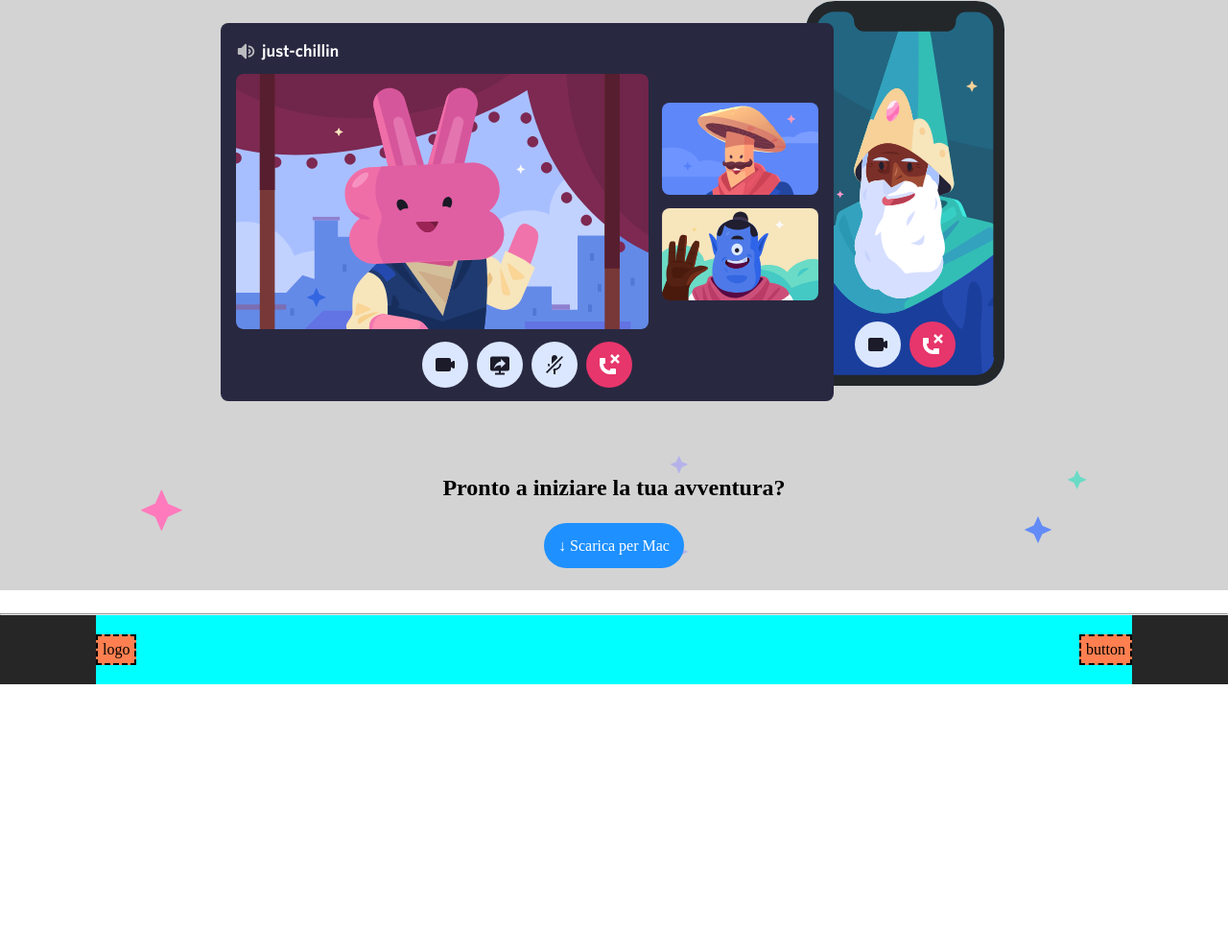
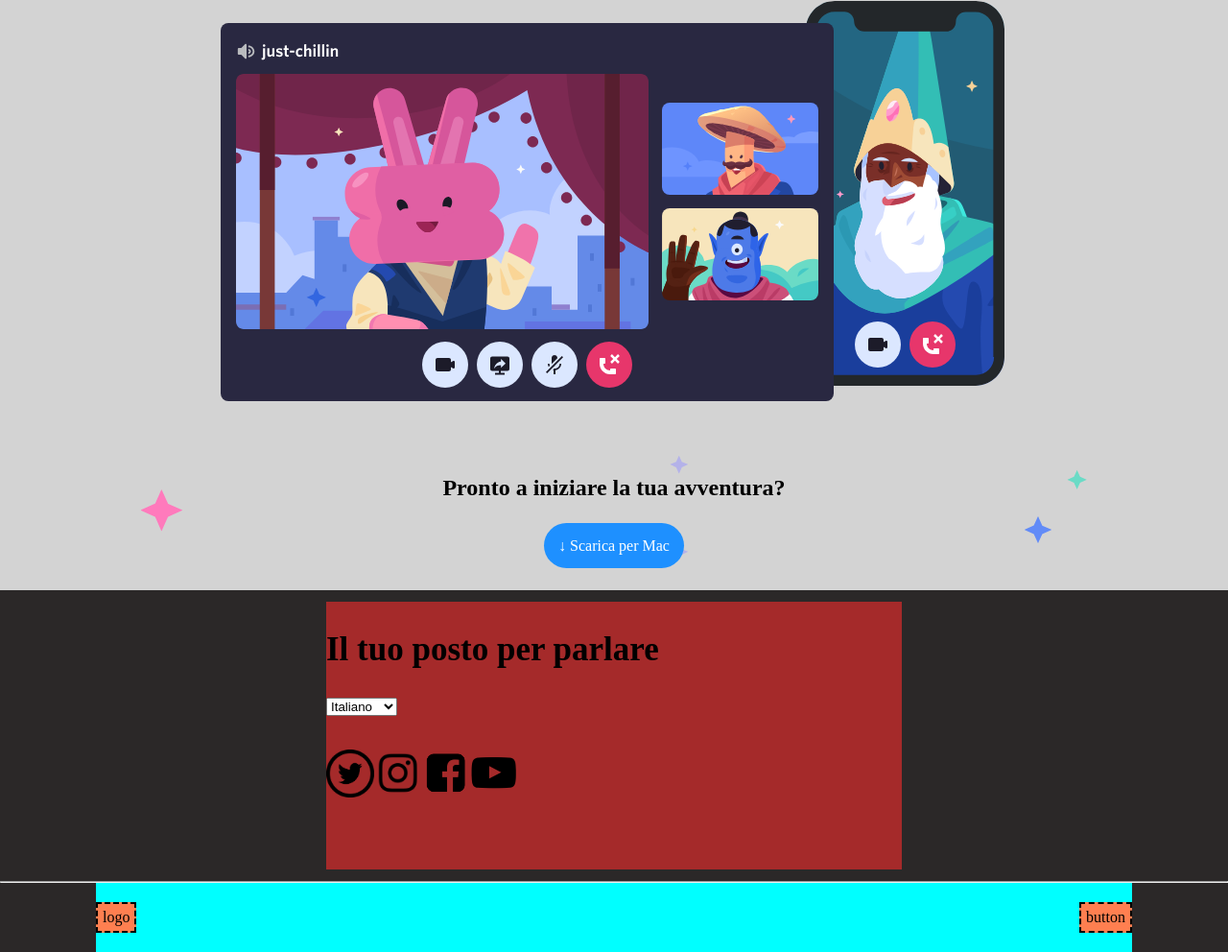
Before and after one commit to AVenturi98/htmlcss-discord, a plain HTML site: page index.html in a window 1280 px wide. Shown: the part 2170-3162 px from the top of the page at 96% size. Before the commit the page ends 2883 px from the top, so only its background shows below. Drawn offline with Linux system fonts and the light colour scheme.

Commit message:
add button logo (foot)

```diff
--- a/css/style.css
+++ b/css/style.css
@@ -51,6 +51,10 @@ a {
     padding-right: 20px;
     margin: 0 auto;
 } */
+.form {
+    border-radius: 30px;
+    padding: 15px;
+}
 
 .cta {
     background-color: white;
@@ -60,11 +64,18 @@ a {
     margin-left: auto;
     padding-left: 100px; */
 }
+
 .navbar, .container {
     margin: auto 100px;
 }
 
-/* LAYOUT 1 */
+
+h1 {
+    font-size: 35px;
+    margin: 30px auto;
+}
+
+/* SECTION 1 */
 
 #head-cont{
     margin: 50px 300px;
@@ -82,8 +93,6 @@ a {
 .cta-b {
     background-color: rgba(0, 0, 0, 0.836);
     color: white;
-    border-radius: 30px;
-    padding: 15px;
     margin-left: 10px;
 }
 
@@ -122,6 +131,9 @@ a {
 
 /* SECTION 5 */
 
+h2 {
+    margin: 20px auto;
+}
 .item-bg {
     display: flex;
     flex-wrap: wrap;
@@ -142,10 +154,16 @@ a {
     width: 100%;
 }
 
-/* SECTION 6 */
+/* FOOTER */
 
-.layout-6{
-    background-color:
+.logo-sm {
+    width: 50px;
+    height: 50px;
+
+
+}
+footer {
+    background-color: rgba(24, 21, 21, 0.918)
 }
 
 .h-td {
@@ -162,12 +180,6 @@ hr{
     color: aliceblue;
 }
 
-/* FOOTER */
-
-.footer {
-    background-color: rgb(39, 38, 38);
-}
-
 .foot-bar {
     border: none;
     background-color: aqua;
@@ -180,19 +192,7 @@ hr{
     padding: 5px;
 }
 
-
-/* DEBUG RULES */
-
-h1 {
-    font-size: 35px;
-    margin: 30px auto;
+.loghi {
+    display: flex;
+    line-height: 10em;
 }
-
-h2 {
-    margin: 20px auto;
-}
-
-.debug {
-    border-radius: 30px;
-    padding: 15px;
-}
--- a/index.html
+++ b/index.html
@@ -34,7 +34,7 @@
                         </li>
                     </ul>
                     </ul>
-                    <a class="cta debug" href="#">Accedi</a>
+                    <a class="cta form" href="#">Accedi</a>
                 </nav>
 
                 <section class="hero">
@@ -46,8 +46,8 @@
 
                             <br>
                             <nav>
-                                <a class="cta debug" href="#">&DownArrow; Scarica per Mac</a>
-                                <a class="cta-b debug" href="#">Apri Discord nel tuo browser</a>
+                                <a class="cta form" href="#">&DownArrow; Scarica per Mac</a>
+                                <a class="cta-b form" href="#">Apri Discord nel tuo browser</a>
                             </nav>
                             </div>
                         </div>
@@ -107,17 +107,51 @@
                         <nav class="nav-butt">
                             <h2>Pronto a iniziare la tua avventura?</h2>
                             <br>
-                            <a class="cta-c debug" href="#">&ShortDownArrow; Scarica per Mac</a>
+                            <a class="cta-c form" href="#">&ShortDownArrow; Scarica per Mac</a>
                         </nav>
                     </div>
                 </div>
             </section>
 
+
+
+            <!-- footer -->
+
             <!-- layout 6 -->
+            <footer>
                 <section class="layout-6 ">
                     <div class="container">
                         <div class="row">
-                        <div class="col h-td"></div>
+                            <div class="col h-td">
+                                <h1>Il tuo posto per parlare</h1>
+                                <select name="nazionalità" id="">
+                                    <option value="linguage">Italiano</option>
+                                    <option value="linguage">English</option>
+                                    <option value="linguage">Francais</option>
+                                </select>
+                                    <ul class="loghi">
+                                        <li>
+                                            <a href="#">
+                                                <img src="./img/logo-tw.png" class="logo-sm" alt="logo twitter">
+                                            </a>
+                                        </li>
+                                        <li>
+                                            <a href="#">
+                                            <img src="./img/logo-insta.png" class="logo-sm" alt="logo instagram">
+                                            </a>
+                                        </li>
+                                        <li>
+                                            <a href="#">
+                                            <img src="./img/logo-face.png" class="logo-sm" alt="logo facebook">
+                                            </a>
+                                        </li>
+                                        <li>
+                                            <a href="#">
+                                            <img src="./img/logo-yout.png" class="logo-sm" alt="logo youtube">
+                                            </a>
+                                        </li>
+                                    </ul>
+                                </span>
                             <div class="col-15"></div>
                             <div class="col-15"></div>
                             <div class="col-15"></div>
@@ -127,14 +161,12 @@
                 </section>
 
                 <hr>
-
-            <!-- footer -->
-
-            <footer class="main footer">
+                <section class="main footer">
                     <nav class="navbar foot-bar">
                         <a class="l-ft" href="#">logo</a>
                         <a class="l-ft" href="#">button</a>
                     </nav>
+                </section>
             </footer>
         </main>
     </body>
```
Also changed, not shown: img/logo-face.png (added), img/logo-insta.png (added), img/logo-tw.png (added), img/logo-yout.png (added). Lines whose indentation alone changed are shown as unchanged.
